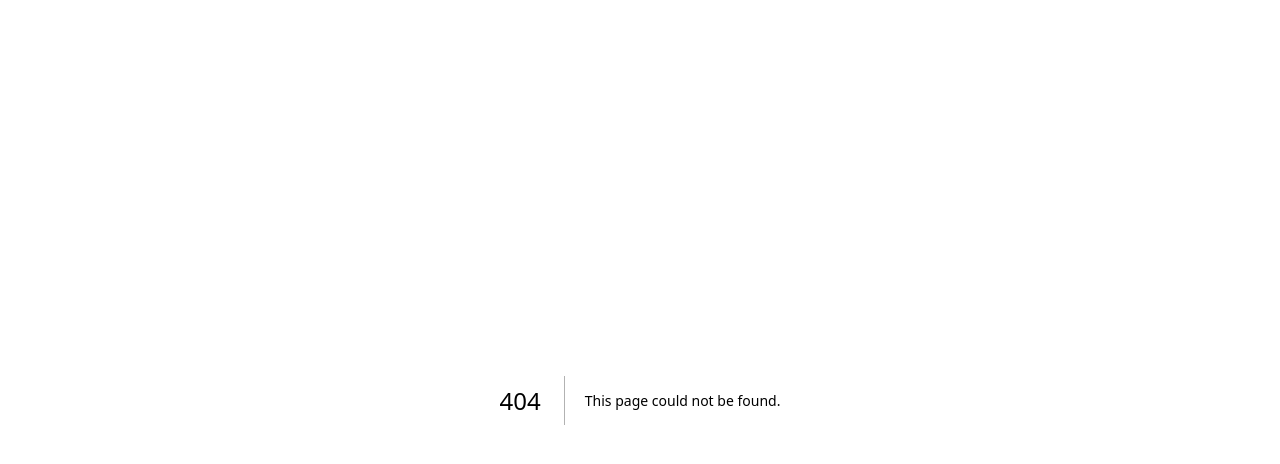
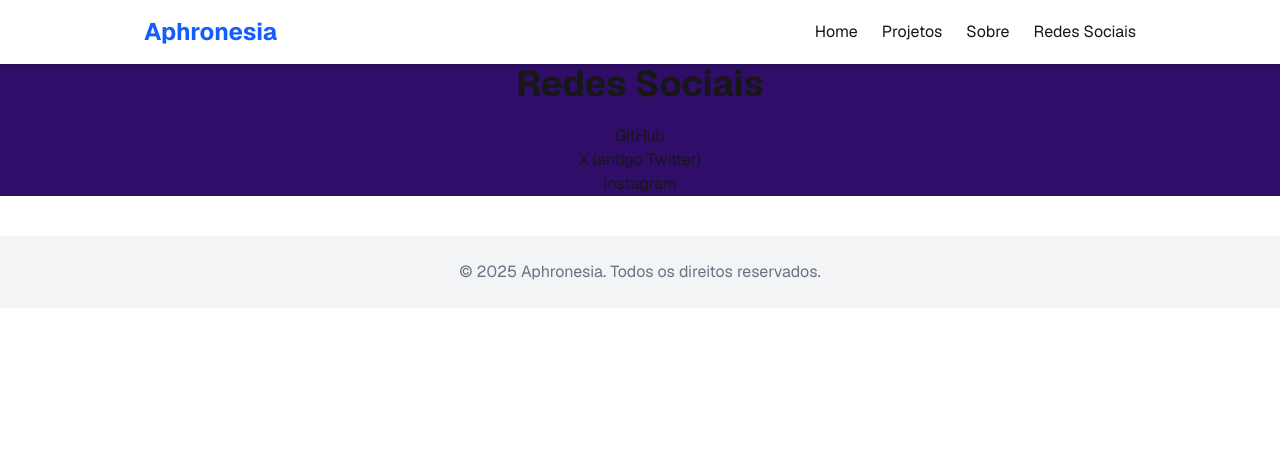
Before and after one commit to Aphronesia/aphronesia-website, a Next.js app: page /redes in a window 1280 px wide. Before the commit this address had no page. Shown: the top 464 px of the page. Built offline with nearby package versions, Linux system fonts and the light colour scheme.

Commit message:
update 0.1.6

```diff
--- a/src/app/contato/page.tsx
+++ /dev/null
@@ -1,17 +0,0 @@
-import Link from "next/link";
-import Header from '@/components/header'
-import Footer from '@/components/footer'
-
-export default function Home() {
-    return (
-        <main>
-            <Header/>
-
-            <section>
-                <h1>Contato</h1>
-            </section>
-
-            <Footer />
-        </main>
-    )
-}
--- /dev/null
+++ b/src/app/redes/page.tsx
@@ -0,0 +1,29 @@
+import Link from "next/link";
+import Header from '@/components/header'
+import Footer from '@/components/footer'
+
+export default function Home() {
+    return (
+        <main>
+            <Header/>
+
+            <section className="bg-violet-950 items-center justify-center text-center place-items-center">
+                <h2 className="text-4xl font-bold h-15">Redes Sociais</h2>
+                <div className="">
+
+                    <div>
+                        <a href="https://github.com/Aphronesia">GitHub</a>
+                    </div>
+                    <div>
+                        <a href="https://x.com/Aphronesia">X (antigo Twitter)</a>
+                    </div>
+                    <div>
+                        <a href="https://www.instagram.com/Aphronesia.studio">Instagram</a>
+                    </div>
+                </div>
+            </section>
+
+            <Footer />
+        </main>
+    )
+}
--- a/src/components/header.tsx
+++ b/src/components/header.tsx
@@ -9,7 +9,7 @@ const Header = () => {
                     <Link href="/" className="hover:text-blue-500 transition-colors;">Home</Link>
                     <Link href="/projetos" className="hover:text-blue-500 transition-colors;">Projetos</Link>
                     <Link href="/sobre" className="hover:text-blue-500 transition-colors;">Sobre</Link>
-                    <Link href="/contato" className="hover:text-blue-500 transition-colors;">Contato</Link>
+                    <Link href="/redes" className="hover:text-blue-500 transition-colors;">Redes Sociais</Link>
                 </div>
             </nav>
         </header>
```
